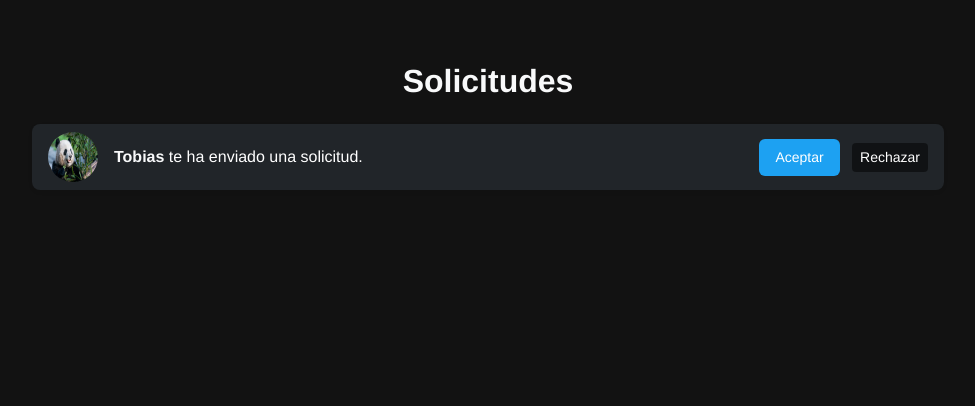
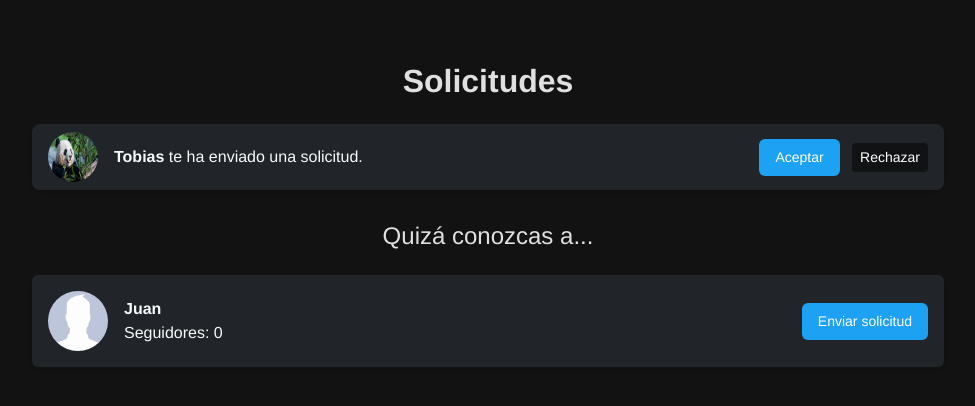
Before and after one commit to JJuan777/Nexly, a Django app: page /follow_requests/ in a window 1280 px wide. Shown: the part 58-464 px from the top of the page, without its empty margins (152-1127 px from the left). Run offline with Django 5.2, Linux system fonts and the light colour scheme; a user stored in the database is signed in; data comes from the database, SQL or seed files in the repository; both versions use the stored data as it was after the commit; some libraries are stand-ins or nearby versions.

Commit message:
Sugerencias de amistad

```diff
--- a/Nexly/views.py
+++ b/Nexly/views.py
@@ -12,6 +12,9 @@ from .models import FollowRequest, Story
 from django.db.models import Count
 from django.urls import reverse
 from django.views.decorators.http import require_POST
+from django.db.models import Q
+import random
+from django.contrib.auth.models import User
 
 
 def login_view(request):
@@ -325,9 +328,25 @@ def reject_follow_request(request, request_id):
     return redirect('follow_requests')
 @login_required
 def follow_requests(request):
+    # Obtener solicitudes de seguimiento pendientes
     follow_requests = FollowRequest.objects.filter(to_user=request.user, is_accepted=False)
+
+    # Obtener los usuarios que el usuario ya sigue o que le han enviado una solicitud
+    following_or_requested = FollowRequest.objects.filter(
+        Q(from_user=request.user) | Q(to_user=request.user)
+    ).values_list('to_user_id', 'from_user_id')
+
+    following_or_requested_ids = [user_id for user_id, _ in following_or_requested]
+
+    # Obtener 5 usuarios aleatorios que no estén en la lista anterior
+    # Y contar cuántas solicitudes de seguimiento han sido aceptadas (es decir, seguidores)
+    recommended_users = User.objects.exclude(
+        Q(iduser__in=following_or_requested_ids) | Q(iduser=request.user.iduser)
+    ).annotate(follower_count=Count('received_requests', filter=Q(received_requests__is_accepted=True))).order_by('?')[:5]
+
     return render(request, 'follow_requests.html', {
-        'follow_requests': follow_requests
+        'follow_requests': follow_requests,
+        'recommended_users': recommended_users
     })
 @require_POST
 @login_required
--- a/templates/follow_requests.html
+++ b/templates/follow_requests.html
@@ -1,9 +1,10 @@
 {% extends 'layoutUser.html' %}
+{% load static %}
 {% block title %}Nexly: Solicitudes{% endblock %}
 {% block content %}
 
 <div class="container mt-4">
-    <h2 class="mb-4 text-center text-light">Solicitudes</h2>
+    <h2 class="mb-4 text-center">Solicitudes</h2>
 
     <!-- Mostrar alertas si están disponibles -->
     {% if request.session.follow_request_message %}
@@ -25,13 +26,15 @@
         </script>
     {% endif %}
 
-    <div class="list-group">
+    <div class="list-group mt-4">
         {% for request in follow_requests %}
         <div class="list-group-item d-flex align-items-center bg-dark text-light border-0 rounded-3 shadow-sm mb-2">
-            <img src="{% if request.from_user.profile_picture %}{{ request.from_user.profile_picture.url }}{% else %}https://via.placeholder.com/50{% endif %}" class="rounded-circle me-3" alt="Profile Picture" width="50" height="50">
+            <a href="{% url 'profile' request.from_user.nombre %}">
+                <img src="{% if request.from_user.profile_picture %}{{ request.from_user.profile_picture.url }}{% else %}https://via.placeholder.com/50{% endif %}" class="rounded-circle me-3" alt="Profile Picture" width="50" height="50">
+            </a>
             <div class="flex-grow-1">
                 <strong><a href="{% url 'profile' request.from_user.nombre %}" class="text-light text-decoration-none">{{ request.from_user.nombre }}</a></strong>
-                <span class="text-white">te ha enviado una solicitud.</span>
+                <span>te ha enviado una solicitud.</span>
             </div>
             <div>
                 <form action="{% url 'accept_follow_request' request.id %}" method="POST" class="d-inline">
@@ -48,6 +51,33 @@
         <div class="list-group-item bg-dark text-light border-0 rounded-3 shadow-sm">No tienes solicitudes pendientes.</div>
         {% endfor %}
     </div>
+
+    <div class="recommended-friends mt-4">
+        <h4 class="text-center mb-4">Quizá conozcas a...</h4>
+        <ul class="list-unstyled">
+            {% for user in recommended_users %}
+                <li class="d-flex align-items-center justify-content-between p-3 border rounded mb-3 shadow-sm bg-dark text-light border-0">
+                    <div class="d-flex align-items-center">
+                        {% if user.profile_picture %}
+                            <img src="{{ user.profile_picture.url }}" class="rounded-circle me-3" alt="Profile Picture" width="60" height="60">
+                        {% else %}
+                        <a href="{% url 'profile' user.nombre %}">
+                            <img src="{% static 'images/imagenDefecto.png' %}" class="rounded-circle me-3" alt="Profile Picture" width="60" height="60">
+                        </a>
+                        {% endif %}
+                        <div>
+                            <a href="{% url 'profile' user.nombre %}" class="mb-1 fw-bold text-light">{{ user.nombre }}</a>
+                            <p class="mb-0">Seguidores: {{ user.follower_count }}</p>
+                        </div>
+                    </div>
+                    <form action="{% url 'send_follow_request' user.iduser %}" method="post">
+                        {% csrf_token %}
+                        <button type="submit" class="btn btn-primary">Enviar solicitud</button>
+                    </form>
+                </li>
+            {% endfor %}
+        </ul>
+    </div>
 </div>
 
 {% endblock %}
--- a/templates/index.html
+++ b/templates/index.html
@@ -45,7 +45,7 @@
     <div class="modal-dialog modal-dialog-centered modal-lg">
         <div class="modal-content" style="background-color: #2A2A2A; color: #FFFFFF;">
             <div class="modal-header">
-                <h5 class="modal-title" id="uploadStoryModalLabel">Upload a Story</h5>
+                <h5 class="modal-title" id="uploadStoryModalLabel">Agrega una historia</h5>
                 <button type="button" class="btn-close btn-close-white" data-bs-dismiss="modal" aria-label="Close"></button>
             </div>
             <div class="modal-body">
```
Also changed, not shown: templates/profile.html (+6 -9 lines), db.sqlite3, media/profile_pictures/rex.jpg (added), static/css/styles.css (line endings or trailing spaces).
